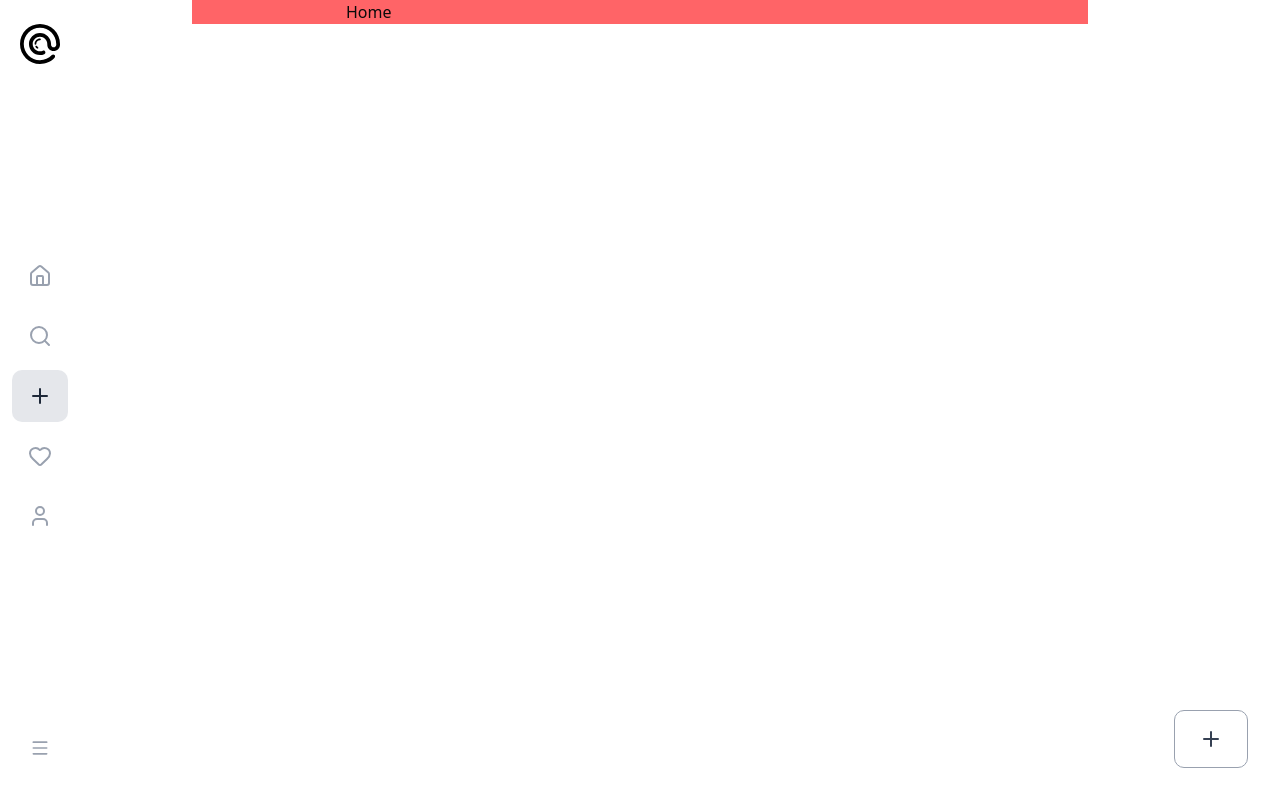
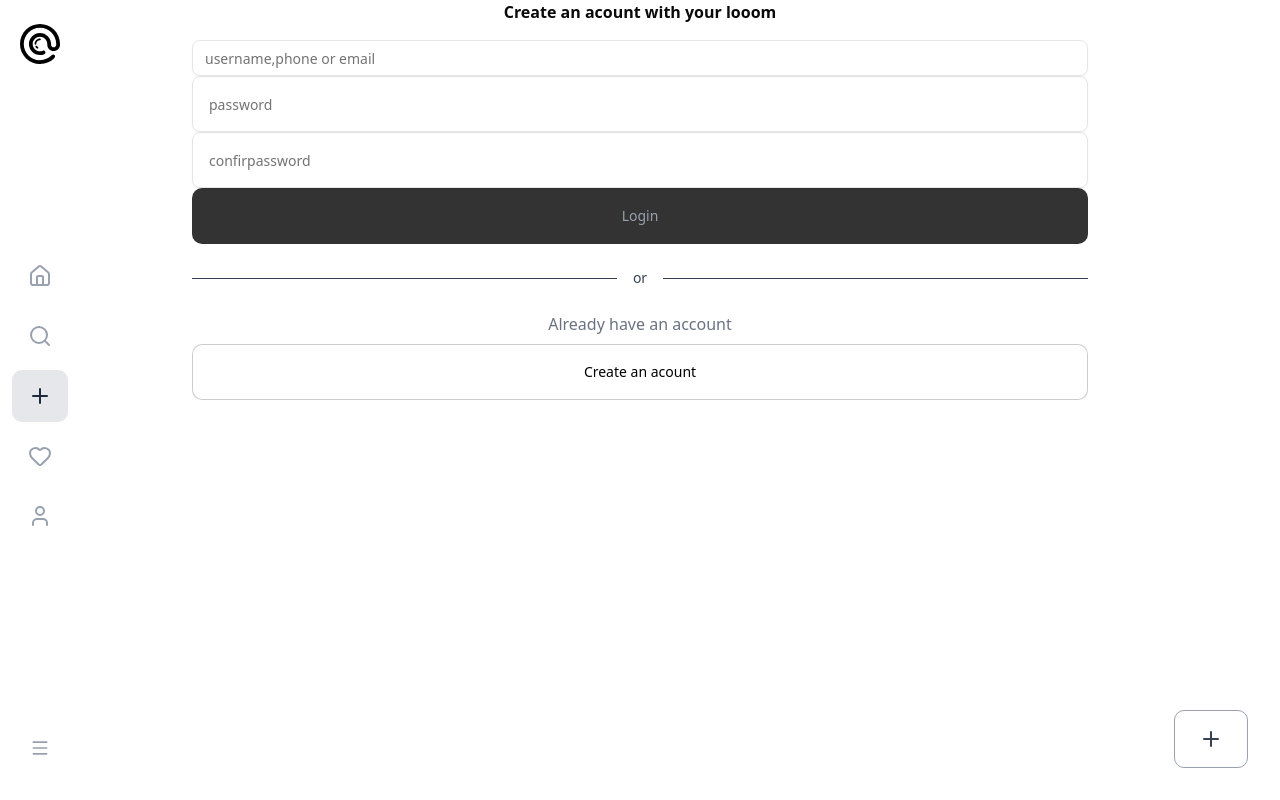
Before and after one commit to vaishnavissantoji123-web/looom-frontend, a React (Vite) app: page / in a window 1280 px wide. Built offline with nearby package versions, Linux system fonts and the light colour scheme.

Commit message:
username,password confirmpassword

```diff
--- a/src/App.jsx
+++ b/src/App.jsx
@@ -1,6 +1,7 @@
 import {BrowserRouter,Routes,Route} from 'react-router-dom';
-import Home from './pages/home';
 import AppLayout from './layouts/app-layout';
+import Login from './pages/login';
+import Register from './pages/register';
 
 
 function App() {
@@ -9,7 +10,7 @@ function App() {
     <BrowserRouter>
       <Routes>
         <Route element={<AppLayout/>}>
-          <Route path="/" element={<Home/>}/>
+          <Route path="/" element={<Register/>}/>
 
         </Route>
 
--- /dev/null
+++ b/src/components/ui/input.jsx
@@ -0,0 +1,24 @@
+import * as React from "react"
+
+import { cn } from "@/lib/utils"
+
+function Input({
+  className,
+  type,
+  ...props
+}) {
+  return (
+    <input
+      type={type}
+      data-slot="input"
+      className={cn(
+        "file:text-foreground placeholder:text-muted-foreground selection:bg-primary selection:text-primary-foreground dark:bg-input/30 border-input h-9 w-full min-w-0 rounded-md border bg-transparent px-3 py-1 text-base shadow-xs transition-[color,box-shadow] outline-none file:inline-flex file:h-7 file:border-0 file:bg-transparent file:text-sm file:font-medium disabled:pointer-events-none disabled:cursor-not-allowed disabled:opacity-50 md:text-sm",
+        "focus-visible:border-ring focus-visible:ring-ring/50 focus-visible:ring-[3px]",
+        "aria-invalid:ring-destructive/20 dark:aria-invalid:ring-destructive/40 aria-invalid:border-destructive",
+        className
+      )}
+      {...props} />
+  );
+}
+
+export { Input }
--- a/src/layouts/app-layout.jsx
+++ b/src/layouts/app-layout.jsx
@@ -25,7 +25,7 @@ const AppLayout = () => {
       <main>
         <SidebarNav  onCreateClick={thread.openDialog}/>
         <Header />
-        <div className="w-full md:max-w-4xl mx-auto bg-red-400">
+        <div className="w-full md:max-w-4xl mx-auto ">
           <Outlet />
         </div>
         <BottomNav SidebarNav  onCreateClick={thread.openDialog}/>
--- /dev/null
+++ b/src/pages/login.jsx
@@ -0,0 +1,58 @@
+import React, { useState } from 'react'
+import { Input } from "@/components/ui/input"
+import { Button } from '@/components/ui/button';
+
+const Login = () => {
+    const [username, setUsername] = useState('');
+    const [password, setPassword] = useState('');
+    const [loding, setLoding] = useState(false);
+    const handleLogin = (e) => {
+        e.preventDefault();
+        console.log(username)
+        console.log(password)
+    }
+    return (
+        <div className="flex flex-col items-center w-fall animate-fade-in">
+            <h1 className="font-bold text-[16px] mb-4 text-center">
+                Login with your looom acount
+            </h1>
+            < from onSubmit={handleLogin} className="w-full space-y-z">
+                <Input type="text"
+                    placeholder="username,phone or email"
+                    value={username}
+                    onChange={(e) => setUsername(e.target.value)}
+                    required
+                    classname="w-full h-14 px-4 py-4 rounded-log focus-visible:ring-0 focus:border-black/40 transition-color duration-200 "
+                />
+                <Input type="password"
+                    placeholder="*************"
+                    value={password}
+                    onChange={(e) => setPassword(e.target.value)}
+                    required
+                    classname="w-full h-14 px-4 py-4 rounded-log focus-visible:ring-0 focus:border-black/40 transition-color duration-200 "
+                    />
+                    <Button type="Submit" disbled={loding} className="w-full h-14 p-4 rounded-lg bg-black/80 text-gray-400 hover:bg-black hover:text-white transition-all duration-200 cursor-pointer">
+                    {loding?'Logging in...':'Login'}
+                    </Button>
+                </from>
+                <div className="mt-4 text-center">
+                   <a href="#" className="text-sm text-gray-500 hover:underline">
+                    Forget Password
+                    </a>
+                </div >
+                <div className="w-full flex items-center justify-center my-6">
+                     <div className=" h-px bg-gray-700 grow"></div>
+                <span className="px-4 text-gray-700 text-sm">or</span>
+                <div className="h-px bg-gray-700 grow"></div>
+                </div>
+                <div className="w-full text-center">
+                    <link to="/register" className=""></link>
+                    <Button varient="seconadry" type="button" className="w-full h-14 p-4 rounded-lg border border-black/20 bg-white hover:border-black-60 cursor-pointer hover:bg-white text-black">
+                        Create an acount
+                    </Button>
+                </div>
+        </div>
+    );
+};
+
+export default Login;
--- /dev/null
+++ b/src/pages/register.jsx
@@ -0,0 +1,65 @@
+import React, { useState } from 'react'
+import { Input } from "@/components/ui/input"
+import { Button } from '@/components/ui/button';
+import { Link } from 'react-router-dom';
+
+const Register = () => {
+    const [username, setUsername] = useState('');
+    const [password, setPassword] = useState('');
+    const [loding, setLoding] = useState(false);
+    const [confirmpassword, setComfirmpassword] = useState('')
+    const handleRegister = (e) => {
+        e.preventDefault();
+        console.log(username)
+        console.log(password)
+    }
+    return (
+        <div className="flex flex-col items-center w-fall animate-fade-in">
+            <h1 className="font-bold text-[16px] mb-4 text-center">
+                Create an acount with your looom
+            </h1>
+            < from onSubmit={handleRegister} className="w-full space-y-z">
+                <Input type="text"
+                    placeholder="username,phone or email"
+                    value={username}
+                    onChange={(e) => setUsername(e.target.value)}
+                    required
+                    classname="w-full h-14 px-4 py-4 rounded-log focus-visible:ring-0 focus:border-black/40 transition-color duration-200 "
+                />
+                <Input type=" password"
+                    placeholder="password"
+                    value={password}
+                    onChange={(e) => setPassword(e.target.value)}
+                    required
+                    className="w-full h-14 px-4 py-4 rounded-log focus-visible:ring-0 focus:border-black/40 transition-color duration-200 "
+                />
+                <Input type="confirmpassword"
+                    placeholder="confirpassword"
+                    value={confirmpassword}
+                    onChange={(e) => setconfirmPassword(e.target.value)}
+                    required
+                    className="w-full h-14 px-4 py-4 rounded-log focus-visible:ring-0 focus:border-black/40 transition-color duration-200 "
+                />
+                <Button type="Submit" disbled={loding} className="w-full h-14 p-4 rounded-lg bg-black/80 text-gray-400 hover:bg-black hover:text-white transition-all duration-200 cursor-pointer">
+                    {loding ? 'Logging in...' : 'Login'}
+                </Button>
+            </from>
+
+            <div className="w-full flex items-center justify-center my-6">
+                <div className=" h-px bg-gray-700 grow"></div>
+                <span className="px-4 text-gray-700 text-sm">or</span>
+                <div className="h-px bg-gray-700 grow"></div>
+            </div>
+            <div className="w-full text-center">
+                <p className='text-gray-500 ttext-sm mb-2'>Already have an account</p>
+                <Link to="/register" className="">
+                <Button varient="seconadry" type="button" className="w-full h-14 p-4 rounded-lg border border-black/20 bg-white hover:border-black-60 cursor-pointer hover:bg-white text-black">
+                    Create an acount
+                </Button>
+                </Link>
+            </div>
+        </div>
+    );
+};
+
+    export default Register;
```
